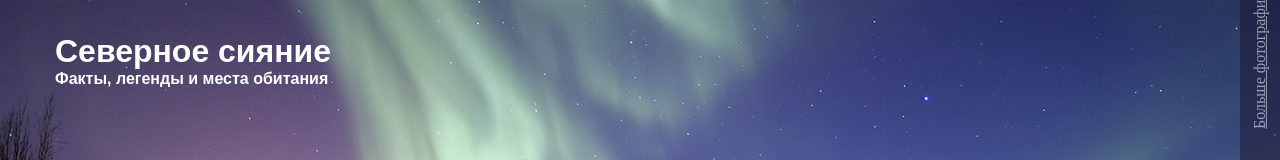
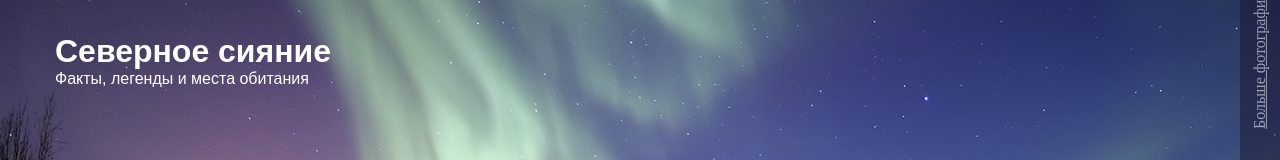
Before and after one commit to 0ste/Northen_Lights, a plain HTML site: page index.html in a window 1280 px wide. Shown: the part 190-350 px from the top of the page. Drawn offline with Linux system fonts and the light colour scheme; a web font is replaced by a local one.

Commit message:
Update 2017-04-26T19:07:33.210Z

```diff
--- a/css/style.css
+++ b/css/style.css
@@ -18,6 +18,36 @@ img {
   max-width: 100%;
   height: auto;
   vertical-align: middle; }
+
+@font-face {
+  font-family: 'Jura';
+  src: url("fonts/jura-regular-webfont.woff") format("woff");
+  font-weight: 400;
+  font-style: normal; }
+
+@font-face {
+  font-family: 'Jura';
+  src: url("fonts/jura-light-webfont.woff") format("woff");
+  font-weight: 300;
+  font-style: normal; }
+
+@font-face {
+  font-family: 'Ubuntu';
+  src: url("fonts/ubuntu-medium-webfont.woff") format("woff");
+  font-weight: 600;
+  font-style: normal; }
+
+@font-face {
+  font-family: 'Ubuntu';
+  src: url("fonts/ubuntu-light-webfont.woff") format("woff");
+  font-weight: 300;
+  font-style: normal; }
+
+@font-face {
+  font-family: 'Nord';
+  src: url("fonts/nordmedium-webfont.woff") format("woff");
+  font-weight: normal;
+  font-style: normal; }
 
 .header {
   position: relative; }
@@ -56,12 +86,14 @@ img {
 .main-title__head {
   margin: 0;
   color: #fff;
+  text-decoration: none;
   font-family: "Nord", sans-serif; }
 
 .main-title__description {
   font-family: "Jura", sans-serif;
   font-size: 16px;
-  color: #fff; }
+  color: #fff;
+  font-weight: 300; }
 
 .side-bar {
   position: absolute;
```
Also changed, not shown: index.html (+0 -1 lines), css/style.min.css, 1 other file.
